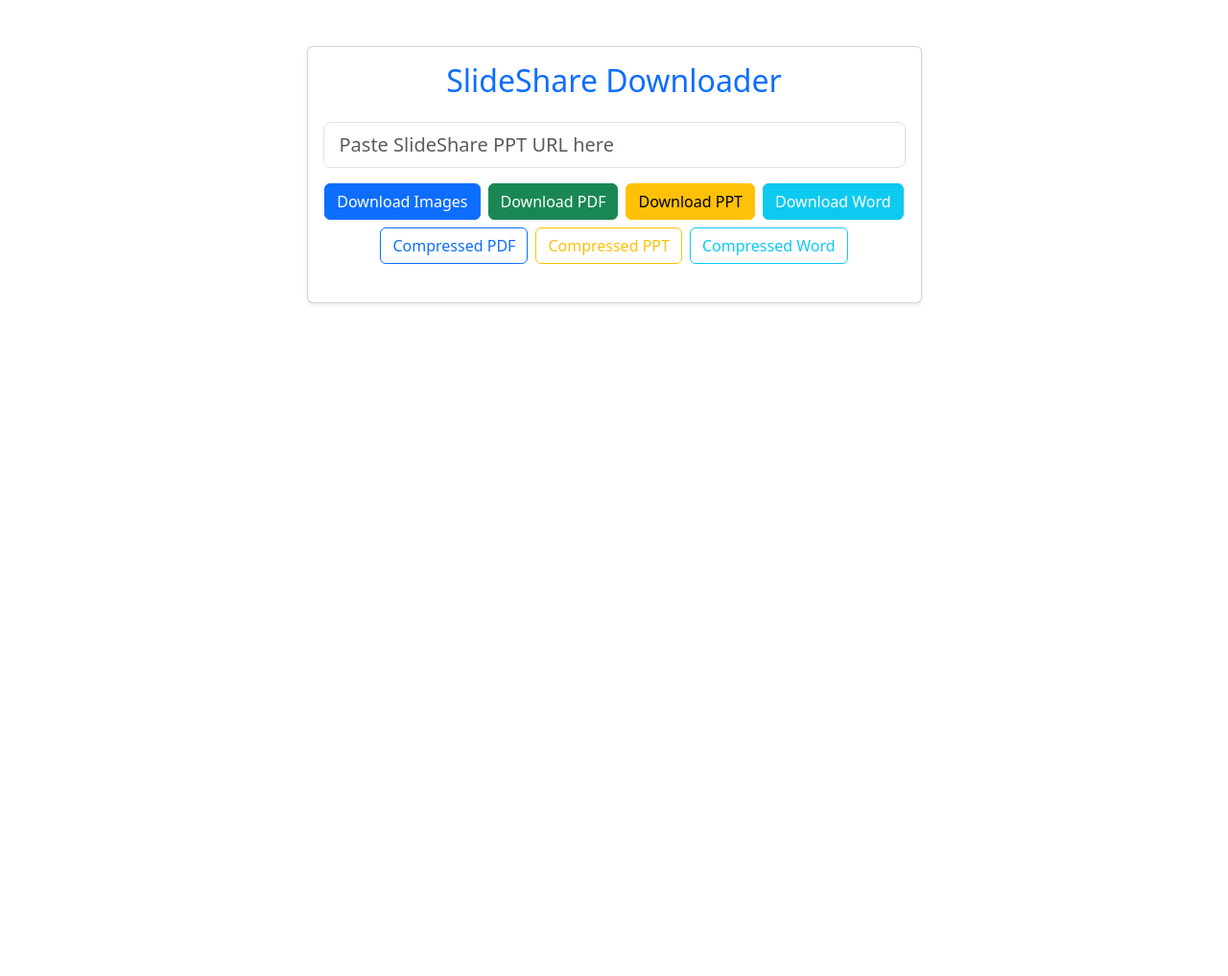
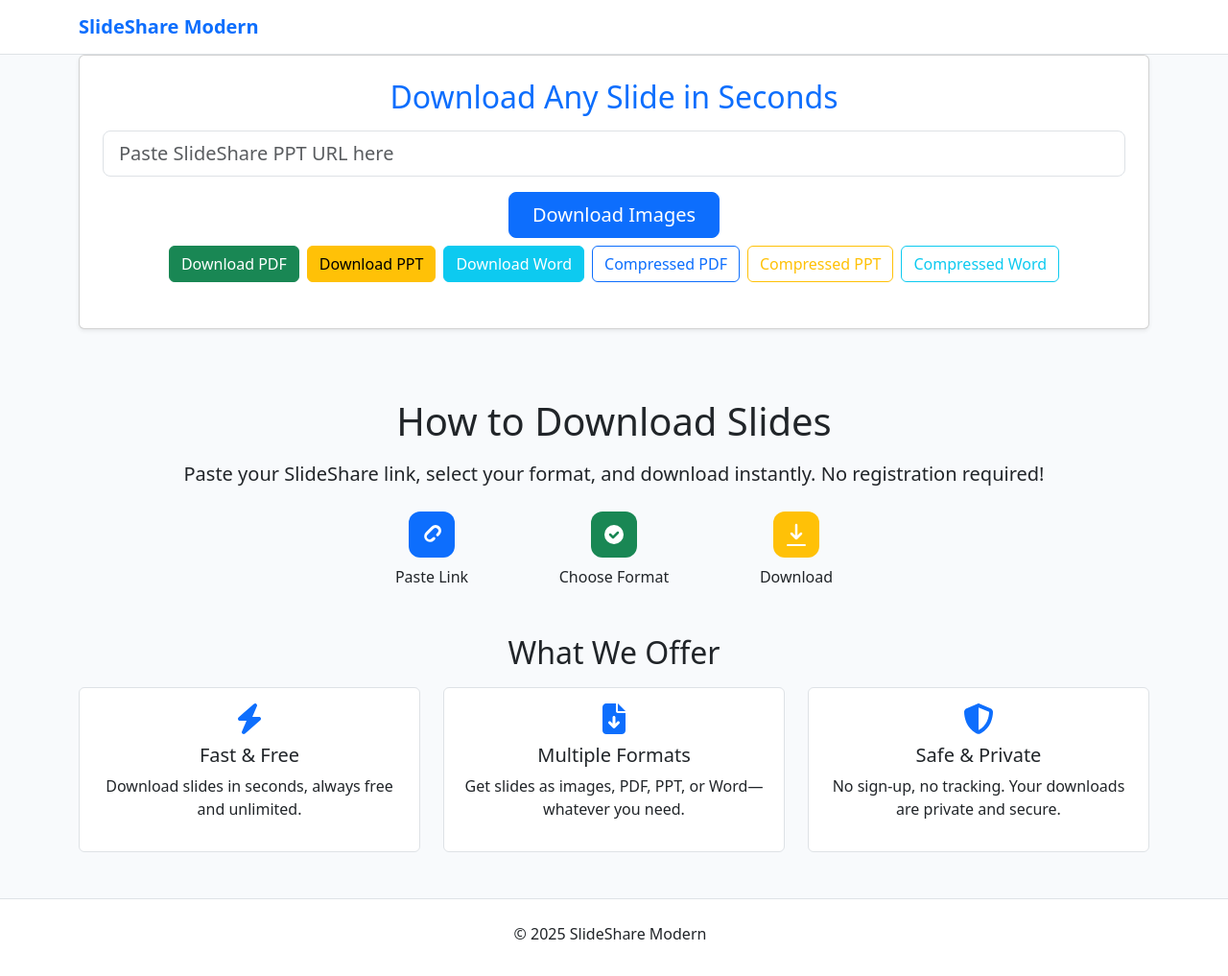
Before and after one commit to nexusameer/Slideshare-Api, a Django app: page / in a window 1280 px wide. Shown: the whole page at 96% size. Before the commit the page ends 317 px from the top, so only its background shows below. Run offline with Django 5.2, Linux system fonts and the light colour scheme; some libraries are stand-ins or nearby versions.

Commit message:
home page set

```diff
--- /dev/null
+++ b/static/css/home.css
@@ -0,0 +1,11 @@
+body { background: #f8fafc; }
+.hero-bg { background: linear-gradient(120deg, #0d6efd 60%, #e9ecef 100%); }
+.hero-img { max-width: 420px; width: 100%; }
+.step-icon { font-size: 2rem; color: #0d6efd; }
+.slide-thumb { border-radius: 12px; box-shadow: 0 2px 8px rgba(0,0,0,0.07); transition: transform 0.2s; }
+.slide-thumb:hover { transform: scale(1.04); }
+.footer-link { color: #6c757d; text-decoration: none; margin-right: 1rem; }
+.footer-link:hover { color: #0d6efd; }
+.social-icon { color: #0d6efd; margin-right: 0.5rem; font-size: 1.3rem; }
+.step-title { font-size: 1.1rem; font-weight: 600; }
+.step-desc { font-size: 0.97rem; color: #6c757d; }
--- /dev/null
+++ b/static/js/home.js
@@ -0,0 +1,114 @@
+let lastImageUrls = [];
+function setError(msg) {
+    const errorDiv = document.getElementById('errorMsg');
+    if (msg) {
+        errorDiv.innerText = msg;
+        errorDiv.classList.remove('d-none');
+    } else {
+        errorDiv.innerText = '';
+        errorDiv.classList.add('d-none');
+    }
+}
+function showImages(urls) {
+    const preview = document.getElementById('imagesPreview');
+    preview.innerHTML = '';
+    if (urls.length === 0) {
+        preview.style.display = 'none';
+        return;
+    }
+    preview.style.display = 'block';
+    const row = document.createElement('div');
+    row.className = 'row g-3';
+    urls.forEach((url, idx) => {
+        const col = document.createElement('div');
+        col.className = 'col-12 col-md-6';
+        const card = document.createElement('div');
+        card.className = 'card h-100';
+        card.style.padding = '10px';
+        card.style.display = 'flex';
+        card.style.alignItems = 'center';
+        const checkbox = document.createElement('input');
+        checkbox.type = 'checkbox';
+        checkbox.value = url;
+        checkbox.checked = true;
+        checkbox.className = 'form-check-input image-checkbox me-2';
+        checkbox.style.marginRight = '8px';
+        const img = document.createElement('img');
+        img.src = url;
+        img.className = 'img-fluid rounded';
+        img.alt = 'Slide preview';
+        img.style.maxHeight = '250px';
+        card.appendChild(checkbox);
+        card.appendChild(img);
+        col.appendChild(card);
+        row.appendChild(col);
+    });
+    preview.appendChild(row);
+}
+async function downloadImages() {
+    setError('');
+    showImages([]);
+    const url = document.getElementById('slideshareUrl').value.trim();
+    if (!url) { setError('Please enter a SlideShare URL.'); return; }
+    try {
+        const res = await fetch('/api/slideshare/download-images/', {
+            method: 'POST',
+            headers: { 'Content-Type': 'application/json' },
+            body: JSON.stringify({ url })
+        });
+        const data = await res.json();
+        if (!res.ok) throw new Error(data.error || 'Failed to fetch images.');
+        lastImageUrls = data.image_urls;
+        showImages(lastImageUrls);
+    } catch (e) {
+        setError(e.message);
+    }
+}
+function getSelectedImages() {
+    const checkboxes = document.querySelectorAll('.image-checkbox');
+    return Array.from(checkboxes).filter(cb => cb.checked).map(cb => cb.value);
+}
+async function downloadFile(apiPath, filename) {
+    setError('');
+    if (!lastImageUrls.length) { setError('Please download images first.'); return; }
+    const selectedImages = getSelectedImages();
+    if (!selectedImages.length) { setError('Please select at least one image.'); return; }
+    try {
+        const res = await fetch(apiPath, {
+            method: 'POST',
+            headers: { 'Content-Type': 'application/json' },
+            body: JSON.stringify({ image_urls: selectedImages })
+        });
+        if (!res.ok) {
+            const data = await res.json();
+            throw new Error(data.error || 'Download failed.');
+        }
+        const blob = await res.blob();
+        const link = document.createElement('a');
+        link.href = window.URL.createObjectURL(blob);
+        link.download = filename;
+        document.body.appendChild(link);
+        link.click();
+        document.body.removeChild(link);
+    } catch (e) {
+        setError(e.message);
+    }
+}
+function downloadPDF() {
+    downloadFile('/api/slideshare/download-pdf/', 'slideshare.pdf');
+}
+function downloadPPT() {
+    downloadFile('/api/slideshare/download-ppt/', 'slideshare.pptx');
+}
+function downloadWord() {
+    downloadFile('/api/slideshare/download-word/', 'slideshare.docx');
+}
+function downloadCompressedPDF() {
+    downloadFile('/api/slideshare/download-compressed-pdf/', 'slideshare_compressed.pdf');
+}
+function downloadCompressedPPT() {
+    downloadFile('/api/slideshare/download-compressed-ppt/', 'slideshare_compressed.pptx');
+}
+function downloadCompressedWord() {
+    downloadFile('/api/slideshare/download-compressed-word/', 'slideshare_compressed.docx');
+}
--- a/templates/home.html
+++ b/templates/home.html
@@ -1,25 +1,39 @@
+
 <!DOCTYPE html>
 <html lang="en">
 <head>
     <meta charset="UTF-8">
-    <link rel="icon" type="image/svg+xml" href="/static/favicon.svg">
     <meta name="viewport" content="width=device-width, initial-scale=1.0">
-    <title>SlideShare API</title>
-    <!-- Bootstrap 5 CSS -->
+    <title>SlideShare Downloader | Download Slides Instantly</title>
+    <meta name="description" content="Easily download SlideShare presentations as images, PDF, PPT, or Word. Fast, free, and user-friendly.">
+    <meta name="keywords" content="slides, download, share, presentations, ppt, pdf, word, SlideShare, free, fast">
+    <meta name="robots" content="index, follow">
+    <link rel="icon" type="image/svg+xml" href="/static/images/favicon.svg">
     <link href="https://cdn.jsdelivr.net/npm/bootstrap@5.3.2/dist/css/bootstrap.min.css" rel="stylesheet">
+    <link rel="stylesheet" href="https://cdnjs.cloudflare.com/ajax/libs/font-awesome/6.4.2/css/all.min.css">
+    <link rel="stylesheet" href="/static/css/home.css">
 </head>
 <body>
-    <div class="container py-5">
-        <div class="row justify-content-center">
-            <div class="col-lg-7 col-md-9">
-                <div class="card shadow-sm">
-                    <div class="card-body">
-                        <h2 class="mb-4 text-center text-primary">SlideShare Downloader</h2>
+    <header>
+        <nav class="navbar navbar-expand-lg navbar-light bg-white border-bottom">
+            <div class="container">
+                <a class="navbar-brand fw-bold text-primary" href="#">SlideShare Modern</a>
+            </div>
+        </nav>
+    </header>
+
+    <main>
+        <!-- Download Section (Functionality) -->
+        <section id="download-section" class="container mb-5">
+            <div class="card shadow-sm p-4 mb-4">
+                <h2 class="mb-3 text-center text-primary">Download Any Slide in Seconds</h2>
                 <div class="mb-3">
-                            <input type="text" id="slideshareUrl" class="form-control form-control-lg" placeholder="Paste SlideShare PPT URL here">
+                    <input type="text" id="slideshareUrl" class="form-control form-control-lg" placeholder="Paste SlideShare PPT URL here" aria-label="Paste SlideShare PPT URL here">
+                </div>
+                <div class="d-flex justify-content-center mb-2">
+                    <button class="btn btn-primary btn-lg px-4" onclick="downloadImages()">Download Images</button>
                 </div>
                 <div class="d-flex flex-wrap gap-2 mb-4 justify-content-center">
-                            <button class="btn btn-primary" onclick="downloadImages()">Download Images</button>
                     <button class="btn btn-success" onclick="downloadPDF()">Download PDF</button>
                     <button class="btn btn-warning" onclick="downloadPPT()">Download PPT</button>
                     <button class="btn btn-info text-white" onclick="downloadWord()">Download Word</button>
@@ -27,129 +41,75 @@
                     <button class="btn btn-outline-warning" onclick="downloadCompressedPPT()">Compressed PPT</button>
                     <button class="btn btn-outline-info" onclick="downloadCompressedWord()">Compressed Word</button>
                 </div>
-                        <div id="errorMsg" class="alert alert-danger d-none"></div>
+                <div id="errorMsg" class="alert alert-danger d-none" role="alert"></div>
                 <div id="imagesPreview" class="mt-4" style="display:none;"></div>
+            </div>
+        </section>
+
+        <!-- Instructions Section -->
+        <section class="container py-4">
+            <article class="text-center mb-4">
+                <h1 class="mb-3">How to Download Slides</h1>
+                <p class="lead">Paste your SlideShare link, select your format, and download instantly. No registration required!</p>
+                <div class="row justify-content-center mt-4">
+                    <div class="col-6 col-md-2">
+                        <img src="/static/images/link.svg" alt="Paste Link icon" class="img-fluid mb-2" width="48" height="48">
+                        <div>Paste Link</div>
+                    </div>
+                    <div class="col-6 col-md-2">
+                        <img src="/static/images/choose.svg" alt="Choose Format icon" class="img-fluid mb-2" width="48" height="48">
+                        <div>Choose Format</div>
+                    </div>
+                    <div class="col-6 col-md-2">
+                        <img src="/static/images/download.svg" alt="Download icon" class="img-fluid mb-2" width="48" height="48">
+                        <div>Download</div>
+                    </div>
+                </div>
+            </article>
+        </section>
+
+        <!-- What We Offer Section -->
+        <section class="container mb-5">
+            <article class="text-center mb-4">
+                <h2 class="mb-3">What We Offer</h2>
+                <div class="row g-4 justify-content-center">
+                    <div class="col-12 col-md-4">
+                        <div class="p-3 border rounded bg-white h-100">
+                            <i class="fa-solid fa-bolt step-icon mb-2"></i>
+                            <h3 class="h5">Fast & Free</h3>
+                            <p>Download slides in seconds, always free and unlimited.</p>
+                        </div>
+                    </div>
+                    <div class="col-12 col-md-4">
+                        <div class="p-3 border rounded bg-white h-100">
+                            <i class="fa-solid fa-file-arrow-down step-icon mb-2"></i>
+                            <h3 class="h5">Multiple Formats</h3>
+                            <p>Get slides as images, PDF, PPT, or Word—whatever you need.</p>
+                        </div>
+                    </div>
+                    <div class="col-12 col-md-4">
+                        <div class="p-3 border rounded bg-white h-100">
+                            <i class="fa-solid fa-shield-halved step-icon mb-2"></i>
+                            <h3 class="h5">Safe & Private</h3>
+                            <p>No sign-up, no tracking. Your downloads are private and secure.</p>
                         </div>
                     </div>
                 </div>
+            </article>
+        </section>
+
+    </main>
+
+    <footer class="bg-white border-top py-4 mt-5">
+        <div class="container d-flex flex-column justify-content-center align-items-center">
+            <div class="mb-2">
+                <span class="me-2">&copy; 2025 SlideShare Modern</span>
             </div>
         </div>
-    <!-- Bootstrap JS Bundle -->
+    </footer>
+
     <script src="https://cdn.jsdelivr.net/npm/bootstrap@5.3.2/dist/js/bootstrap.bundle.min.js"></script>
-    <script>
-    let lastImageUrls = [];
-    function setError(msg) {
-        const errorDiv = document.getElementById('errorMsg');
-        if (msg) {
-            errorDiv.innerText = msg;
-            errorDiv.classList.remove('d-none');
-        } else {
-            errorDiv.innerText = '';
-            errorDiv.classList.add('d-none');
-        }
-    }
-    function showImages(urls) {
-        const preview = document.getElementById('imagesPreview');
-        preview.innerHTML = '';
-        if (urls.length === 0) {
-            preview.style.display = 'none';
-            return;
-        }
-        preview.style.display = 'block';
-        const row = document.createElement('div');
-        row.className = 'row g-3';
-        urls.forEach((url, idx) => {
-            const col = document.createElement('div');
-            col.className = 'col-12 col-md-6';
-            const card = document.createElement('div');
-            card.className = 'card h-100';
-            card.style.padding = '10px';
-            card.style.display = 'flex';
-            card.style.alignItems = 'center';
-            const checkbox = document.createElement('input');
-            checkbox.type = 'checkbox';
-            checkbox.value = url;
-            checkbox.checked = true;
-            checkbox.className = 'form-check-input image-checkbox me-2';
-            checkbox.style.marginRight = '8px';
-            const img = document.createElement('img');
-            img.src = url;
-            img.className = 'img-fluid rounded';
-            img.style.maxHeight = '250px';
-            card.appendChild(checkbox);
-            card.appendChild(img);
-            col.appendChild(card);
-            row.appendChild(col);
-        });
-        preview.appendChild(row);
-    }
-    async function downloadImages() {
-        setError('');
-        showImages([]);
-        const url = document.getElementById('slideshareUrl').value.trim();
-        if (!url) { setError('Please enter a SlideShare URL.'); return; }
-        try {
-            const res = await fetch('/api/slideshare/download-images/', {
-                method: 'POST',
-                headers: { 'Content-Type': 'application/json' },
-                body: JSON.stringify({ url })
-            });
-            const data = await res.json();
-            if (!res.ok) throw new Error(data.error || 'Failed to fetch images.');
-            lastImageUrls = data.image_urls;
-            showImages(lastImageUrls);
-        } catch (e) {
-            setError(e.message);
-        }
-    }
-    function getSelectedImages() {
-        const checkboxes = document.querySelectorAll('.image-checkbox');
-        return Array.from(checkboxes).filter(cb => cb.checked).map(cb => cb.value);
-    }
-    async function downloadFile(apiPath, filename) {
-        setError('');
-        if (!lastImageUrls.length) { setError('Please download images first.'); return; }
-        const selectedImages = getSelectedImages();
-        if (!selectedImages.length) { setError('Please select at least one image.'); return; }
-        try {
-            const res = await fetch(apiPath, {
-                method: 'POST',
-                headers: { 'Content-Type': 'application/json' },
-                body: JSON.stringify({ image_urls: selectedImages })
-            });
-            if (!res.ok) {
-                const data = await res.json();
-                throw new Error(data.error || 'Download failed.');
-            }
-            const blob = await res.blob();
-            const link = document.createElement('a');
-            link.href = window.URL.createObjectURL(blob);
-            link.download = filename;
-            document.body.appendChild(link);
-            link.click();
-            document.body.removeChild(link);
-        } catch (e) {
-            setError(e.message);
-        }
-    }
-    function downloadPDF() {
-    downloadFile('/api/slideshare/download-pdf/', 'slideshare.pdf');
-    }
-    function downloadPPT() {
-    downloadFile('/api/slideshare/download-ppt/', 'slideshare.pptx');
-    }
-    function downloadWord() {
-    downloadFile('/api/slideshare/download-word/', 'slideshare.docx');
-    }
-    function downloadCompressedPDF() {
-    downloadFile('/api/slideshare/download-compressed-pdf/', 'slideshare_compressed.pdf');
-    }
-    function downloadCompressedPPT() {
-    downloadFile('/api/slideshare/download-compressed-ppt/', 'slideshare_compressed.pptx');
-    }
-    function downloadCompressedWord() {
-    downloadFile('/api/slideshare/download-compressed-word/', 'slideshare_compressed.docx');
-    }
-    </script>
+    <script src="https://cdnjs.cloudflare.com/ajax/libs/font-awesome/6.4.2/js/all.min.js"></script>
+    <script src="/static/js/home.js"></script>
 </body>
 </html>
```
Also changed, not shown: static/css/loader.css (added, +28 -0 lines), static/images/choose.svg (added), static/images/download.svg (added), static/images/favicon.svg (added), static/images/link.svg (added), static/images/sample1.jpg (added), static/images/sample2.jpg (added), static/images/sample3.jpg (added), static/images/sample4.jpg (added). Lines whose indentation alone changed are shown as unchanged.
